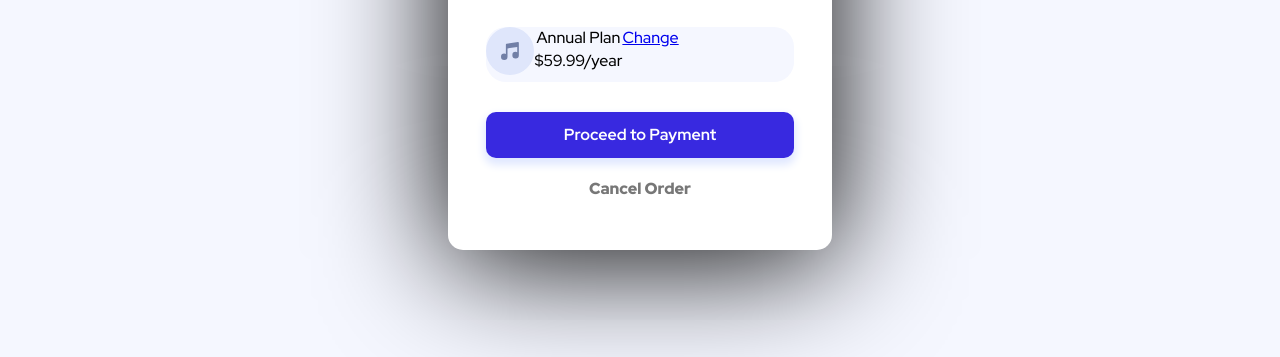
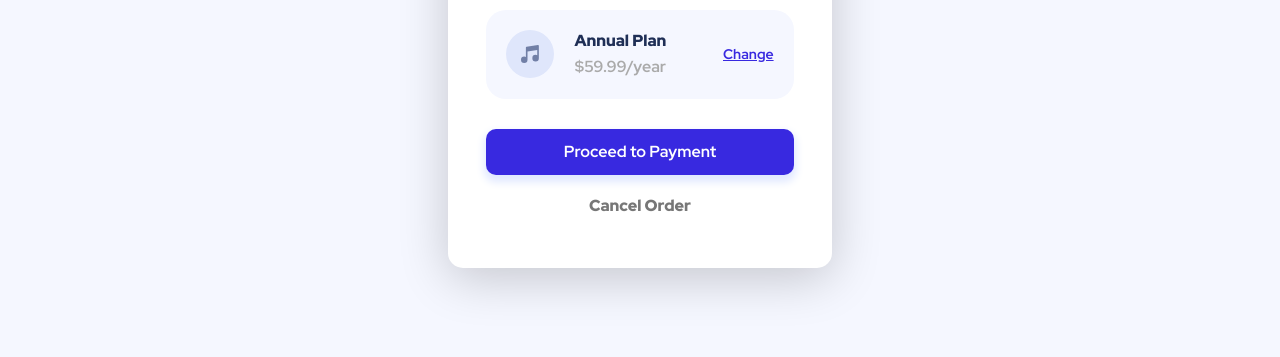
Before and after one commit to lilKriT/order-summary-component, a plain HTML site: page index.html in a window 1280 px wide. Shown: the part 443-800 px from the top of the page. Drawn offline with Linux system fonts and the light colour scheme.

Commit message:
Completed?

```diff
--- a/css/style.css
+++ b/css/style.css
@@ -42,7 +42,7 @@ main {
     margin: 0 auto;
     border-radius: 15px;
     background-color: #fff;
-    box-shadow: 0px 10px 125px 0px black;
+    box-shadow: 0px 10px 50px 0px hsla(0, 0%, 0%, 20%);
     text-align: center;
 }
 
@@ -81,10 +81,43 @@ main {
     margin: 3rem auto;
     border-radius: 20px;
 
-    display: flex;
-    flex-direction: row;
-    justify-content: stretch;
-    align-items: stretch;
+    display: grid;
+    grid-template-columns: auto 1fr auto;
+    padding: 2rem;
+    justify-items: start;
+    align-items: center;
+}
+.osc-plan-image img {
+    display: block;
+}
+
+.osc-plan-pricing {
+    padding: 0 2rem;
+}
+
+.osc-plan-pricing .osc-plan-name {
+    color: var(--dark-blue);
+    font-weight: 900;
+    margin-bottom: .4rem;
+}
+
+.osc-plan-pricing .osc-plan-price {
+    color: #aaa;
+    font-weight: 700;
+}
+
+.osc-plan-change {
+
+}
+
+.osc-plan-change a {
+    color: var(--bright-blue);
+    font-weight: 700;
+    font-size: 1.4rem;
+}
+
+.osc-plan-change a:visited {
+    color: var(--bright-blue);
 }
 
 .osc-buttons {
--- a/index.html
+++ b/index.html
@@ -41,8 +41,8 @@
                     <p class="osc-plan-price">$59.99/year</p>
                 </div>
 
-                <div>
-                    <a href="#" class="osc-change-plan-link">Change</a>
+                <div class="osc-plan-change">
+                    <a href="#">Change</a>
                 </div>
             </div>
 
```
